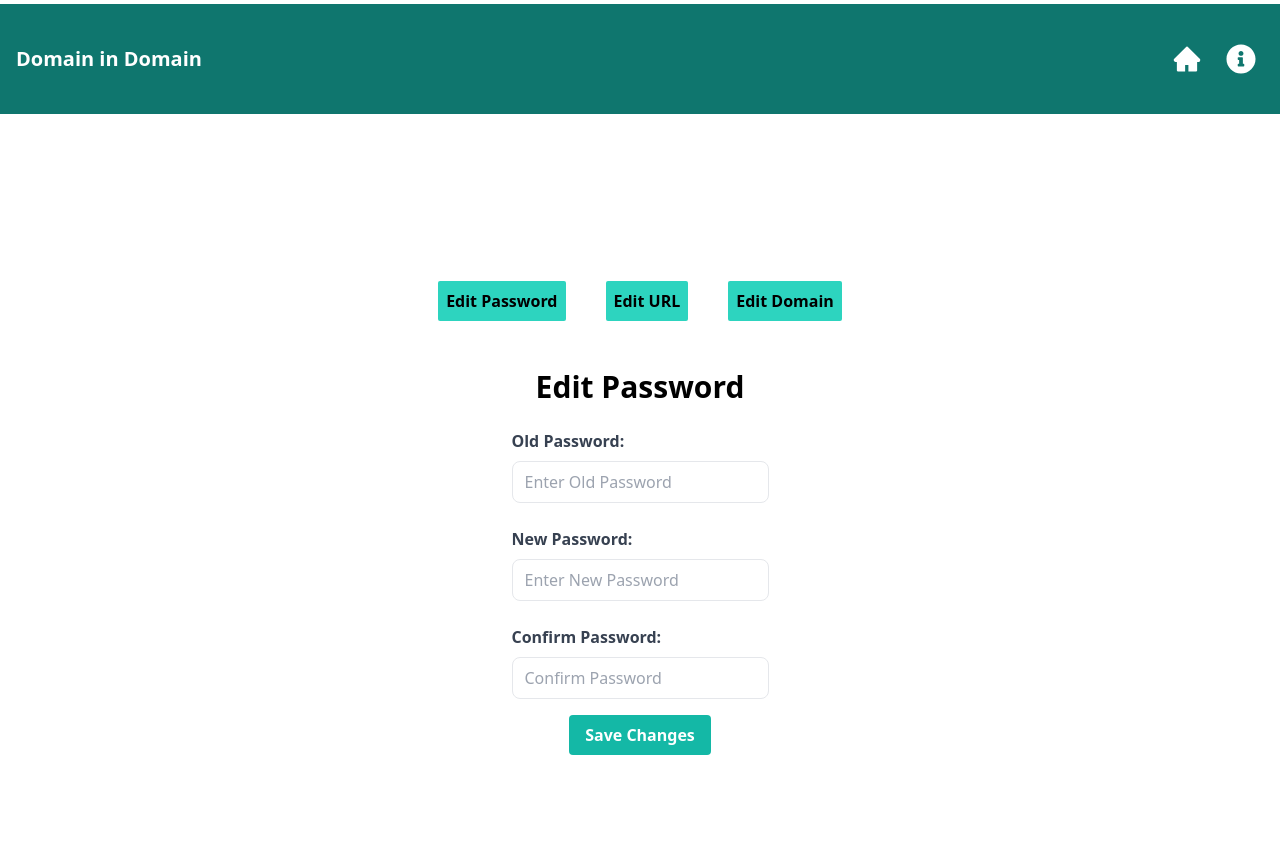
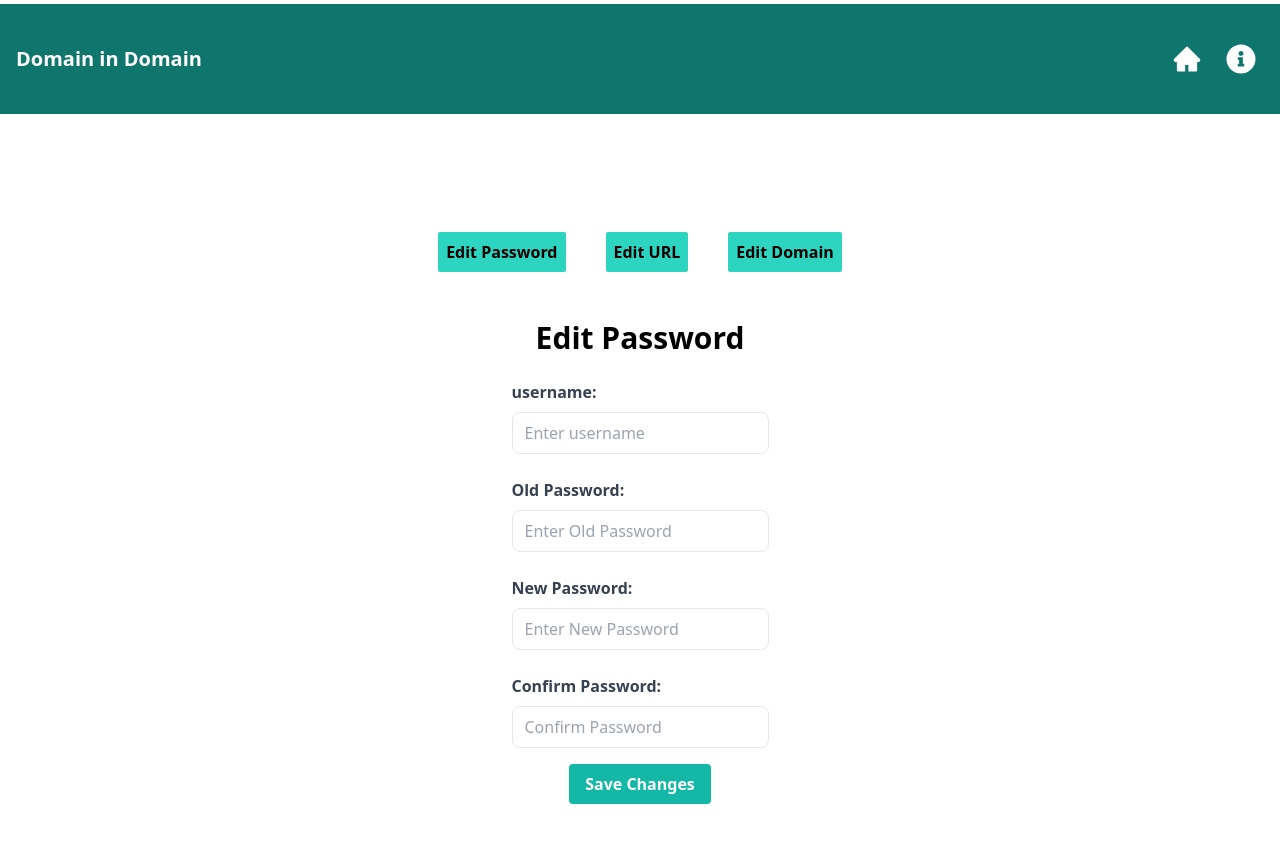
Before and after one commit to Neha-Waddi/domain_proj_nextjs, a Next.js app: page /edit in a window 1280 px wide. Shown: the top 842 px of the page. Built offline with nearby package versions, Linux system fonts and the light colour scheme.

Commit message:
completed functionality of editpassword

```diff
--- /dev/null
+++ b/app/api/editPassword/route.js
@@ -0,0 +1,41 @@
+import UserCredentials from "@/models/user";
+import { connectMongodb } from "@/lib/mongodb";
+import bcrypt from "bcryptjs";
+
+export const POST = async (req) => {
+  const { username, oldPassword, newPassword, confirmPassword } = await req.json();
+
+  await connectMongodb();
+
+  try {
+    const user = await UserCredentials.findOne({ username });
+    console.log(username);
+    console.log(user);
+   console.log(newPassword);
+   console.log(confirmPassword);
+
+    if (!user) {
+      return new Response(JSON.stringify({ message: 'User not found' }), { status: 404 });
+    }
+
+    const isPasswordValid = await bcrypt.compare(oldPassword, user.password);
+    if (!isPasswordValid) {
+      return new Response(JSON.stringify({ message: 'Old password is incorrect' }), { status: 400 });
+    }
+
+    if (newPassword !== confirmPassword) {
+      return new Response(JSON.stringify({ message: 'New password and confirmation password do not match' }), { status: 400 });
+    }
+
+    const salt = await bcrypt.genSalt(10);
+    const hashedPassword = await bcrypt.hash(newPassword, salt);
+
+    user.password = hashedPassword;
+    await user.save();
+
+    return new Response(JSON.stringify({ message: 'Password updated successfully' }), { status: 200 });
+  } catch (error) {
+    console.error(error);
+    return new Response(JSON.stringify({ message: 'An error occurred while updating the password' }), { status: 500 });
+  }
+};
--- a/app/edit/page.js
+++ b/app/edit/page.js
@@ -1,13 +1,28 @@
+"use client"
 import EditPassword from '@/components/EditPassword';
-import React from 'react';
+import {React,useState} from 'react';
 import Editbuttons from '@/components/Editbuttons';
 
 const EditPasswordPage = () => {
+  const [username,setusername]=useState('');
+  const [oldPassword, setOldPassword] = useState('');
+  const [newPassword, setNewPassword] = useState('');
+  const [confirmPassword, setconfirmPassword] = useState('');
+
   return (
     <div className="flex flex-col items-center justify-center h-screen">
       <Editbuttons/>
       <div className="mt-8">
-        <EditPassword />
+        <EditPassword
+        username={username}
+        setusername={setusername}
+        oldPassword={oldPassword}
+        newPassword={newPassword}
+        confirmPassword={confirmPassword}
+        setOldPassword={setOldPassword}
+        setNewPassword={setNewPassword}
+        setconfirmPassword={setconfirmPassword}
+        />
       </div>
     </div>
   );
--- a/app/login/page.js
+++ b/app/login/page.js
@@ -51,9 +51,7 @@ const Login = () => {
         <button type="submit" className="w-full bg-blue-500 text-white font-bold py-2 rounded-lg hover:bg-blue-600">Login</button>
 
         {error && (
-            <div className="bg-red-500 text-white w-fit text-sm py-1 px-3 rounded-md mt-2">
-              {error}
-            </div>
+            <p className="text-red-500 text-center mt-4">{error}</p>
           )}
 
         <Link href="/signup" className="text-teal-400 hover:underline">Don't have an account? Register Now</Link>
--- a/app/signup/page.js
+++ b/app/signup/page.js
@@ -94,7 +94,7 @@ export default function Signup(){
 
         { error &&(
         <div>
-          <p className="text-red-500">{error}</p>
+          <p className="text-red-500 text-center mt-4">{error}</p>
         </div>)
         }
         <Link href='/login' className='text-teal-400 hover:underline'>Already Have An Account?Login</Link>
--- a/components/EditPassword.jsx
+++ b/components/EditPassword.jsx
@@ -1,16 +1,70 @@
-import React from 'react';
+"use client"
+import {React,useState} from 'react';
 
-const EditPassword = () => {
+const EditPassword = ({oldPassword, newPassword, confirmPassword, setOldPassword, setNewPassword, setconfirmPassword }) => {
+  const [username,setusername]=useState('');
+  const [errorMessage, setErrorMessage] = useState('');
+  const [passwordchangedMessage, setpasswordchangedMessage] = useState('');
+
+  const handleSubmit=async(e)=>{
+    e.preventDefault();
+
+
+
+    setErrorMessage('');
+    setpasswordchangedMessage('');
+
+    if (newPassword !== confirmPassword) {
+      setErrorMessage('New password and confirmation password do not match.');
+      return;
+    }
+
+    try {
+      const response = await fetch('/api/editPassword', {
+        method: 'POST',
+        headers: {
+          'Content-Type': 'application/json',
+        },
+        body: JSON.stringify({ username,oldPassword, newPassword,confirmPassword }),
+      });
+
+      const data = await response.json();
+
+      if (response.ok) {
+        setpasswordchangedMessage(data.message||'Password updated successfully!');
+        setOldPassword('');
+        setNewPassword('');
+        setconfirmPassword('');
+      } else {
+        setErrorMessage(data.message || 'An error occurred while updating the password.');
+      }
+    } catch (error) {
+      setErrorMessage("'Failed to update password. Please try again later'");
+    }
+  }
+
   return (
     <div className="container mx-auto p-4">
       <h1 className="text-3xl font-bold text-center mb-6">Edit Password</h1>
-      <form >
+      <form onSubmit={handleSubmit}>
         <div className="flex flex-col justify-center items-center  gap-6">
+        <div>
+            <label className="block text-gray-700 font-bold mb-2">username:</label>
+            <input
+              type="username"
+              name="username"
+              onChange={(e)=>setusername(e.target.value)}
+              placeholder="Enter username"
+              className="w-full px-3 py-2 border rounded-lg"
+            />
+          </div>
           <div>
             <label className="block text-gray-700 font-bold mb-2">Old Password:</label>
             <input
               type="password"
               name="oldPassword"
+              value={oldPassword}
+              onChange={(e)=>setOldPassword(e.target.value)}
               placeholder="Enter Old Password"
               className="w-full px-3 py-2 border rounded-lg"
             />
@@ -20,6 +74,8 @@ const EditPassword = () => {
             <input
               type="password"
               name="newPassword"
+              value={newPassword}
+              onChange={(e)=>setNewPassword(e.target.value)}
               placeholder="Enter New Password"
               className="w-full px-3 py-2 border rounded-lg"
             />
@@ -29,11 +85,15 @@ const EditPassword = () => {
             <input
               type="password"
               name="confirmPassword"
+              value={confirmPassword}
+              onChange={(e)=>setconfirmPassword(e.target.value)}
               placeholder="Confirm Password"
               className="w-full px-3 py-2 border rounded-lg"
             />
           </div>
         </div>
+        {errorMessage && <p className="text-red-500 text-center mt-4">{errorMessage}</p>}
+        {passwordchangedMessage && <p className="text-green-500 text-center mt-4">{passwordchangedMessage}</p>}
         <div className="text-center mt-4">
           <button type="submit" className="bg-teal-500 hover:bg-teal-600 text-white font-bold py-2 px-4 rounded">
             Save Changes
```
